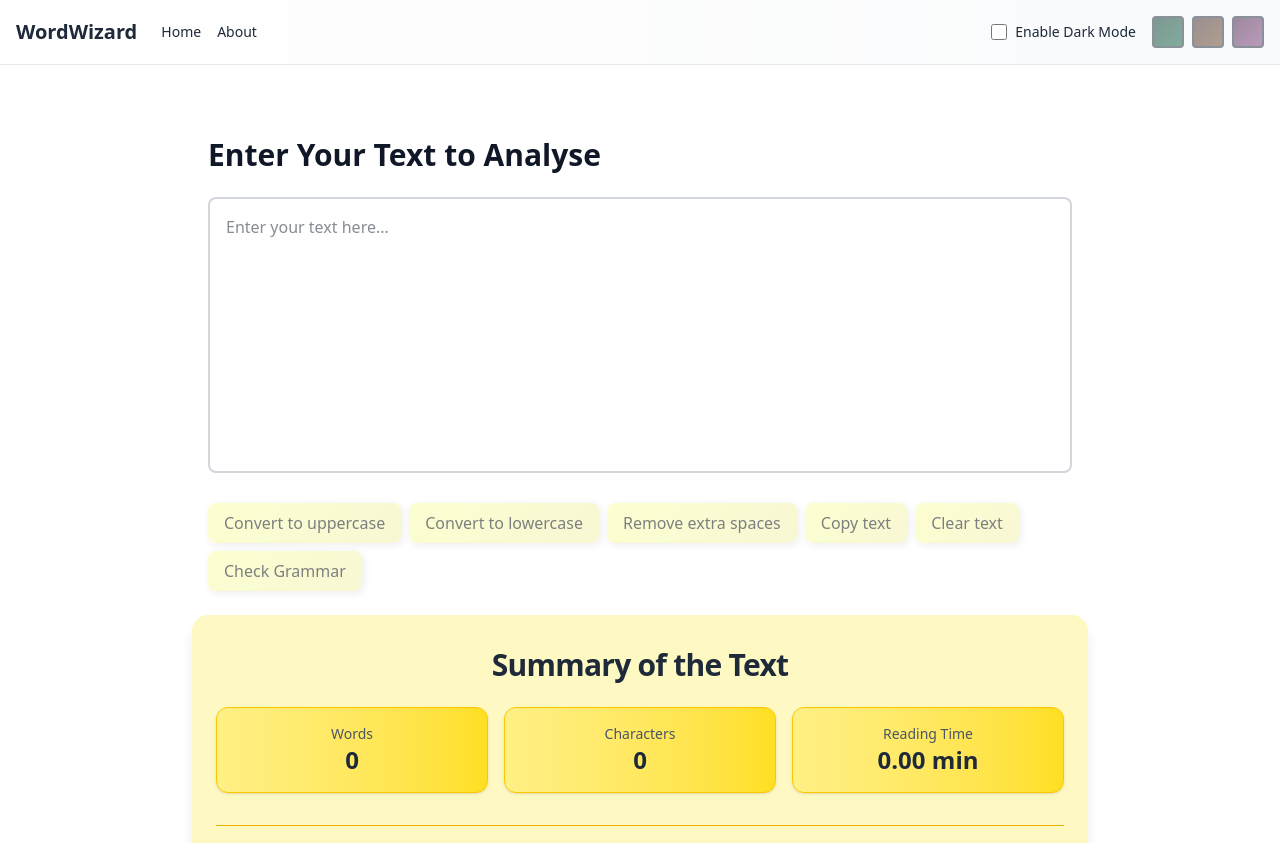
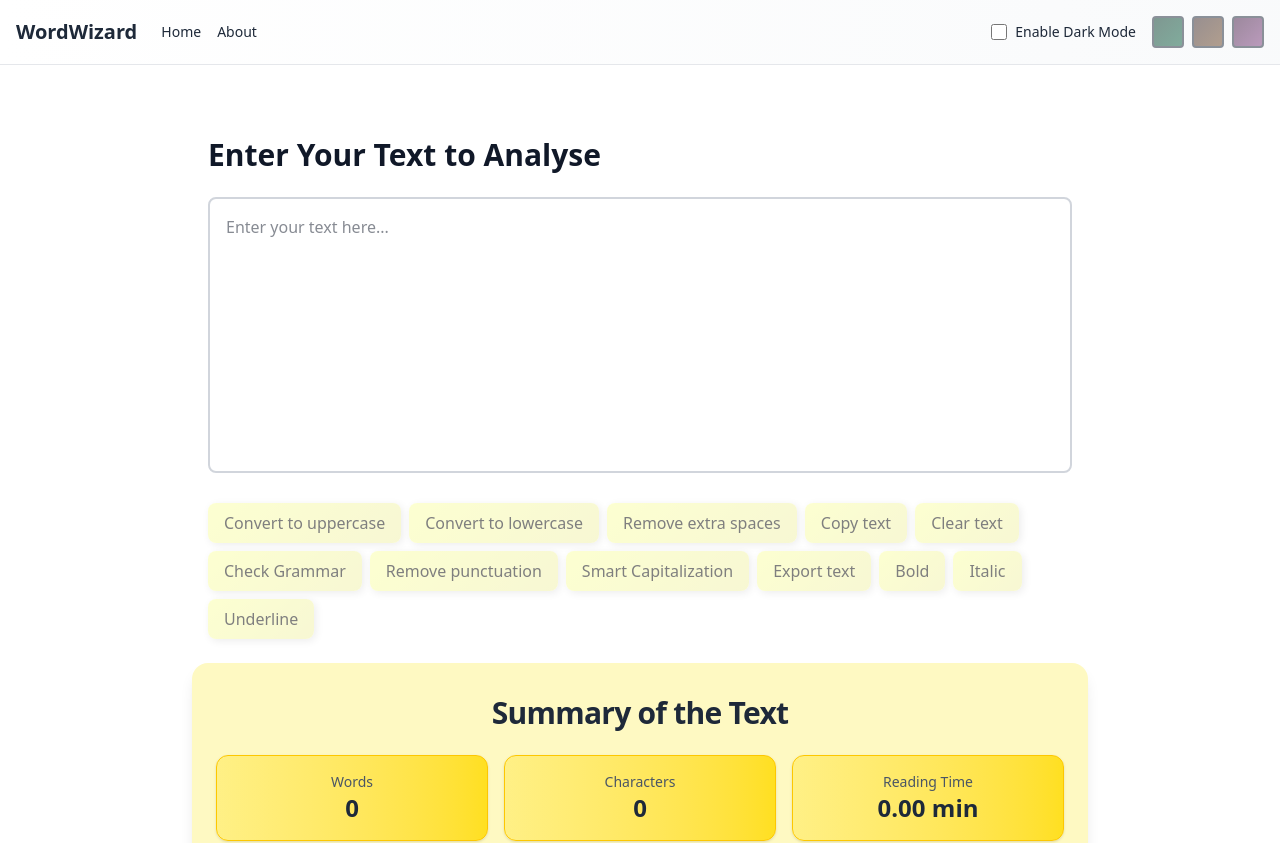
Before and after one commit to swarnadip555/WordWizard, a React (Vite) app: page /#/ in a window 1280 px wide. Shown: the top 843 px of the page. Built offline with nearby package versions, Linux system fonts and the light colour scheme.

Commit message:
error is generated due to updation of the repo

```diff
--- a/src/components/TextForm.jsx
+++ b/src/components/TextForm.jsx
@@ -1,17 +1,19 @@
 import React, { useState } from "react";
+import { getTextOperations } from "../data/textUtils";
 import DialogBox from "./DialogBox";
-import { getTextOperations } from "../data/textUtils";
 
 const TextForm = (props) => {
   const [text, setText] = useState("");
   const [dialogBoxOpen, setDialogBoxOpen] = useState(false);
-  const [grammarResults, setGrammarResults] = useState([]);
-  const [loadingGrammar, setLoadingGrammar] = useState(false);
   const [isBold, setIsBold] = useState(false);
   const [isItalic, setIsItalic] = useState(false);
   const [isUnderline, setIsUnderline] = useState(false);
+  const [grammarResults, setGrammarResults] = useState([]);
+  const [loadingGrammar, setLoadingGrammar] = useState(false);
 
-  const handleChange = (e) => setText(e.target.value);
+  const handleChange = (e) => {
+    setText(e.target.value);
+  };
 
   const textOperations = getTextOperations(
     text,
@@ -24,27 +26,31 @@ const TextForm = (props) => {
   );
 
   const buttonStyle = {
-    color: props.theme === "light" ? "black" : "white",
-    backgroundImage:
-      props.theme === "light"
-        ? "linear-gradient(135deg, #faffa3 0%, #f0f0a8 100%)"
-        : props.colorTheme,
-    filter: props.theme === "light" ? "none" : "brightness(140%)",
-    fontWeight: props.theme === "light" ? 400 : 300,
-    boxShadow: "2px 2px 8px rgba(0, 0, 0, 0.15)",
-  };
+    color: props.theme === 'light' ? 'black' : "white",
+    backgroundImage: props.theme === 'light' ? 'linear-gradient(135deg, #faffa3 0%, #f0f0a8 100%)' : `${props.colorTheme}`,
+    filter: props.theme === 'light' ? 'none' : 'brightness(140%)',
+    fontWeight: props.theme === 'light' ? 400 : 300,
+    boxShadow: '2px 2px 8px rgba(0, 0, 0, 0.15)',
+  }
 
+  // Function to get top 3 words
   const getTopWords = (text) => {
     const words = text
       .toLowerCase()
-      .replace(/[.,/#!$%^&*;:{}=\-_`~()]/g, "")
+      .replace(/[.,/#!$%^&*;:{}=\-_`~()]/g, "") // remove punctuation
       .split(/\s+/)
-      .filter((w) => w.length > 0);
+      .filter((word) => word.length > 0);
+
     const freq = {};
-    for (const word of words) freq[word] = (freq[word] || 0) + 1;
-    return Object.entries(freq).sort((a, b) => b[1] - a[1]).slice(0, 3);
+    words.forEach((word) => {
+      freq[word] = (freq[word] || 0) + 1;
+    });
+
+    const sortedWords = Object.entries(freq).sort((a, b) => b[1] - a[1]);
+    return sortedWords.slice(0, 3); // top 3
   };
 
+  // Store top words in a variable to avoid redundant calls
   const topWords = getTopWords(text);
 
   return (
@@ -55,6 +61,7 @@ const TextForm = (props) => {
       }`}
     >
       <div className="container mx-auto px-4 max-w-4xl">
+        <div className="mb-6">
           <h1 className="text-3xl font-bold mb-6">{props.heading}</h1>
           <textarea
             className={`w-full p-4 rounded-lg border-2 resize-none focus:outline-none focus:ring-2 focus:ring-blue-500 ${
@@ -66,8 +73,7 @@ const TextForm = (props) => {
             value={text}
             onChange={handleChange}
             placeholder="Enter your text here..."
-          />
-
+          ></textarea>
           {grammarResults.length > 0 && (
                    <div
                      className={`mt-4 p-4 rounded-lg ${
@@ -91,6 +97,9 @@ const TextForm = (props) => {
                      </ul>
                    </div>
                  )}
+        </div>
+
+        {/* Text operation buttons */}
         <div className="flex flex-wrap gap-2 my-6">
         {textOperations.map((op, i) => (
           <button
@@ -240,12 +249,13 @@ const TextForm = (props) => {
             textDecoration: isUnderline ? "underline" : "none",
           }}
         >
-          {text || "Nothing to preview!"}
+          {text.length > 0 ? text : "Nothing to preview!"}
         </p>
       </div>
 
 
       {dialogBoxOpen && (
+        // DialogBox component to confirm text clearing
         <DialogBox
           question="Are you sure you want to clear the text?"
           setDialogBoxOpen={setDialogBoxOpen}
--- a/src/data/textUtils.js
+++ b/src/data/textUtils.js
@@ -1,17 +1,8 @@
-
 import { checkGrammar } from "../utils";
 
-export const getTextOperations = (
-  text,
-  setText,
-  setDialogBoxOpen,
-  props,
-  setGrammarResults,
-  setLoadingGrammar
-) => {
-
-
-
+export const getTextOperations = (text, setText, setDialogBoxOpen, props, setGrammarResults,
+  setLoadingGrammar,styles) => {
+  const { isBold, setIsBold, isItalic, setIsItalic, isUnderline, setIsUnderline } = styles;
 
   const handleUpClick = () => {
     setText(text.toUpperCase());
@@ -38,8 +29,61 @@ export const getTextOperations = (
     setDialogBoxOpen(true);
   };
 
-  // ✅ NEW: Grammar check button logic
-  const handleGrammarCheck = async () => {
+  const handleRemovePunctuation = () => {
+    const newText = text.replace(/[!"#$%&'()*+,\-./:;<=>?@[\\\]^_`{|}~]/g, "");
+    setText(newText);
+    props.showAlert("Punctuation removed.", "success");
+  };
+
+  const handleSmartCapitalization = () => {
+    let newText = text.toLowerCase(); // Start with everything lowercase
+
+    // Capitalize first letter after full stops (and beginning of text)
+    newText = newText.replace(
+      /(^|\.)\s*([a-z])/g,
+      (match, punctuation, letter) => {
+        return (
+          punctuation +
+          match.substring(punctuation.length, match.length - 1) +
+          letter.toUpperCase()
+        );
+      }
+    );
+
+    newText = newText.replace(/\bi\b/g, "I");
+
+    setText(newText);
+    props.showAlert("Smart capitalization applied.", "success");
+  };
+
+  const handleExportText = () => {
+    const blob = new Blob([text], { type: "text/plain;charset=utf-8" });
+    const url = URL.createObjectURL(blob);
+    const a = document.createElement("a");
+    a.href = url;
+    a.download = "exported_text.txt";
+    document.body.appendChild(a);
+    a.click();
+    document.body.removeChild(a);
+    props.showAlert("Text exported.", "success");
+  };
+
+  const handleBold = () => {
+    setIsBold(!isBold);
+    props.showAlert(isBold ? "Bold removed." : "Bold applied.", "success");
+  };
+
+  const handleItalic = () => {
+    setIsItalic(!isItalic);
+    props.showAlert(isItalic ? "Italic removed." : "Italic applied.", "success");
+  };
+
+  const handleUnderline = () => {
+    setIsUnderline(!isUnderline);
+    props.showAlert(isUnderline ? "Underline removed." : "Underline applied.", "success");
+  };
+
+   const handleGrammarCheck = async () => {
     if (!text.trim()) return;
     setLoadingGrammar(true);
     try {
@@ -61,21 +105,6 @@ export const getTextOperations = (
     }
   };
 
-  const handleBold = () => {
-    setIsBold(!isBold);
-    props.showAlert(isBold ? "Bold removed." : "Bold applied.", "success");
-  };
-
-  const handleItalic = () => {
-    setIsItalic(!isItalic);
-    props.showAlert(isItalic ? "Italic removed." : "Italic applied.", "success");
-  };
-
-  const handleUnderline = () => {
-    setIsUnderline(!isUnderline);
-    props.showAlert(isUnderline ? "Underline removed." : "Underline applied.", "success");
-  };
-
 
   const obj = [
     { func: handleUpClick, label: "Convert to uppercase" },
@@ -84,7 +113,12 @@ export const getTextOperations = (
     { func: handleCopyClick, label: "Copy text" },
     { func: handleClearText, label: "Clear text" },
     { func: handleGrammarCheck, label: "Check Grammar" },
-
+    { func: handleRemovePunctuation, label: "Remove punctuation" },
+    { func: handleSmartCapitalization, label: "Smart Capitalization" },
+    { func: handleExportText, label: "Export text" },
+    { func: handleBold, label: "Bold" },
+    { func: handleItalic, label: "Italic" },
+    { func: handleUnderline, label: "Underline" },
   ];
 
   return obj;
```
Also changed, not shown: src/utils.js (line endings or trailing spaces). Lines whose indentation alone changed are shown as unchanged.
